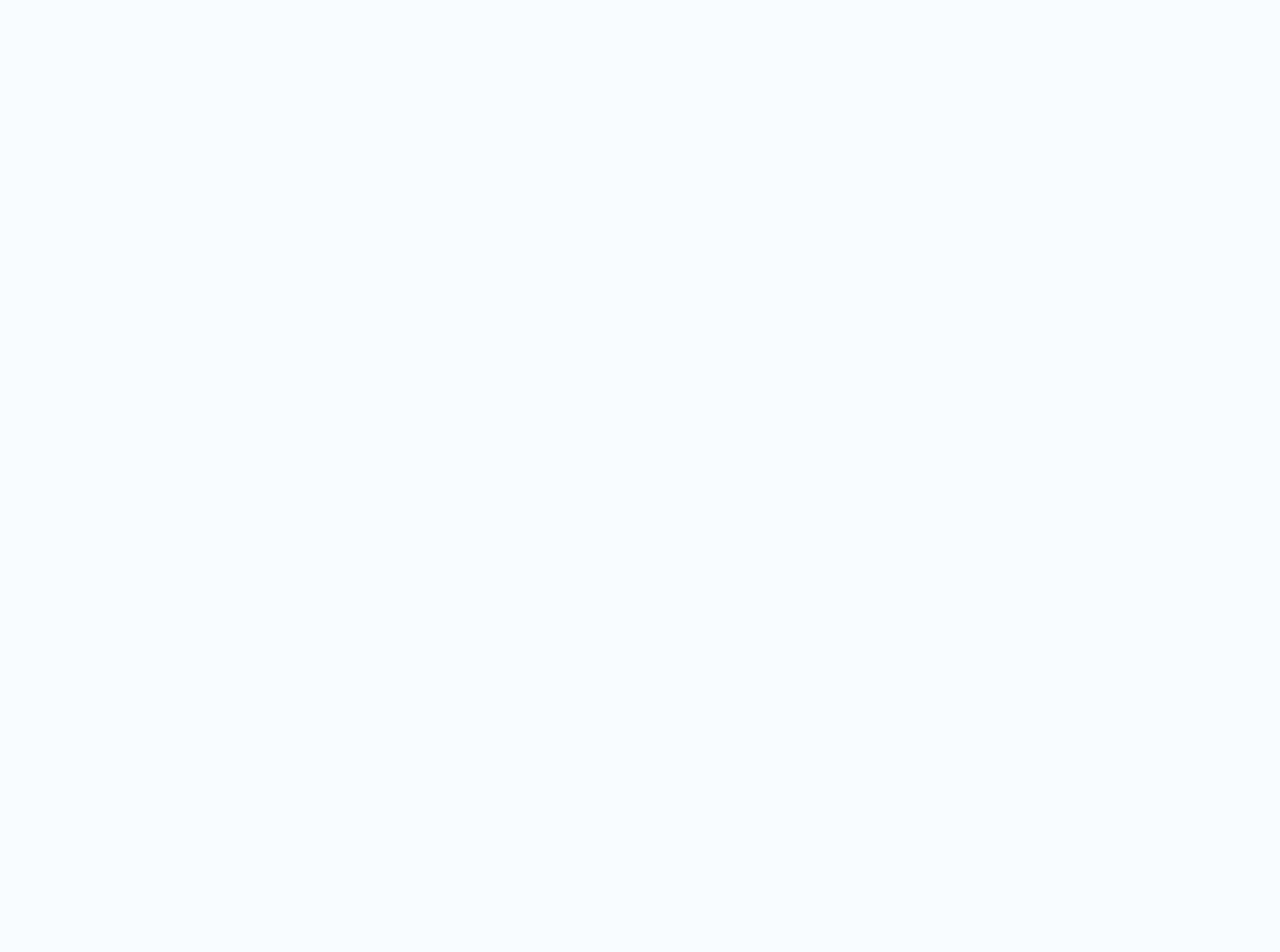
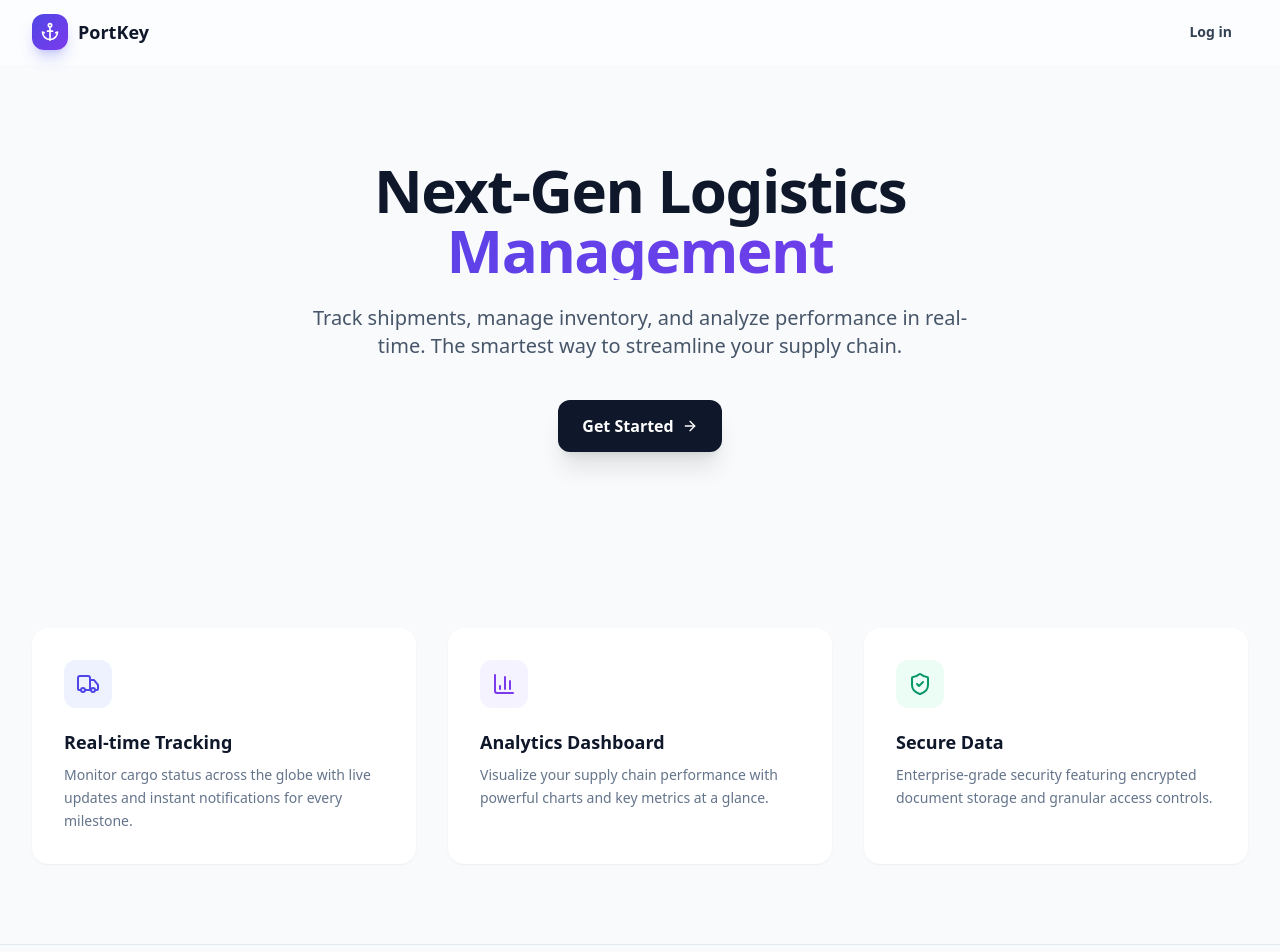
Before and after one commit to christian1202/IT342_G3_Basinillo_Lab1, a Next.js app in the folder web/: page / in a window 1280 px wide. Before the commit this address had no page. Shown: the top 952 px of the page. Before the commit the page ends 800 px from the top, so only its background shows below. Built offline with nearby package versions, Linux system fonts and the light colour scheme.

Commit message:
feat: implement a modern, dark-mode friendly landing page at the root path.

```diff
--- a/web/app/page.tsx
+++ b/web/app/page.tsx
@@ -1,8 +1,138 @@
-import { redirect } from "next/navigation";
+import Link from "next/link";
+import {
+  Anchor,
+  Truck,
+  BarChart3,
+  ShieldCheck,
+  ArrowRight,
+} from "lucide-react";
 
-/**
- * Root page — redirects to /login.
- */
-export default function HomePage() {
-  redirect("/login");
+/* ================================================================== */
+/*  Landing Page (Root)                                                */
+/*  Modern, dark-mode friendly landing page with Hero & Features.      */
+/*  Replaces the default redirect to /login.                           */
+/* ================================================================== */
+
+export default function LandingPage() {
+  return (
+    <div className="flex min-h-screen flex-col bg-slate-50 dark:bg-slate-950 transition-colors">
+      {/* ============================================================ */}
+      {/*  Header                                                      */}
+      {/* ============================================================ */}
+      <header className="fixed top-0 z-50 w-full border-b border-transparent bg-white/50 backdrop-blur-md transition-colors dark:bg-slate-950/50">
+        <div className="mx-auto flex h-16 max-w-7xl items-center justify-between px-4 sm:px-6 lg:px-8">
+          {/* Brand */}
+          <div className="flex items-center gap-2.5">
+            <div className="flex h-9 w-9 items-center justify-center rounded-xl bg-gradient-to-br from-indigo-600 to-violet-600 shadow-lg shadow-indigo-500/30">
+              <Anchor className="h-5 w-5 text-white" />
+            </div>
+            <span className="text-lg font-bold text-slate-900 dark:text-white">
+              PortKey
+            </span>
+          </div>
+
+          {/* Nav Actions */}
+          <Link
+            href="/login"
+            className="rounded-lg px-4 py-2 text-sm font-semibold text-slate-700 transition-colors hover:bg-slate-100 hover:text-slate-900 dark:text-slate-300 dark:hover:bg-slate-800 dark:hover:text-white"
+          >
+            Log in
+          </Link>
+        </div>
+      </header>
+
+      {/* ============================================================ */}
+      {/*  Main Content                                                */}
+      {/* ============================================================ */}
+      <main className="flex-1">
+        {/* ---- Hero Section ---- */}
+        <section className="relative overflow-hidden pt-32 pb-20 sm:pt-40 sm:pb-24">
+          {/* Decorative Blobs */}
+          <div className="pointer-events-none absolute inset-0 -z-10 overflow-hidden">
+            <div className="absolute top-0 left-1/2 -ml-[40rem] h-[40rem] w-[80rem] -translate-y-1/2 opacity-20 bg-gradient-to-tr from-indigo-500 to-violet-500 blur-3xl dark:opacity-10 sm:left-1/2 sm:opacity-30" />
+            <div className="absolute bottom-0 right-1/2 -mr-[40rem] h-[40rem] w-[80rem] translate-y-1/2 opacity-20 bg-gradient-to-tr from-cyan-400 to-blue-500 blur-3xl dark:opacity-10 sm:right-1/2 sm:opacity-30" />
+          </div>
+
+          <div className="mx-auto max-w-7xl px-4 text-center sm:px-6 lg:px-8">
+            <h1 className="text-4xl font-extrabold tracking-tight text-slate-900 dark:text-white sm:text-5xl md:text-6xl">
+              <span className="block">Next-Gen Logistics</span>
+              <span className="block bg-gradient-to-r from-indigo-600 to-violet-600 bg-clip-text text-transparent dark:from-indigo-400 dark:to-violet-400">
+                Management
+              </span>
+            </h1>
+
+            <p className="mx-auto mt-6 max-w-2xl text-lg text-slate-600 dark:text-slate-400 sm:text-xl">
+              Track shipments, manage inventory, and analyze performance in
+              real-time. The smartest way to streamline your supply chain.
+            </p>
+
+            <div className="mt-10 flex justify-center gap-4">
+              <Link
+                href="/login"
+                className="inline-flex items-center gap-2 rounded-xl bg-slate-900 px-6 py-3.5 text-base font-semibold text-white shadow-xl transition-all hover:bg-slate-800 hover:scale-105 active:scale-95 dark:bg-white dark:text-slate-900 dark:hover:bg-slate-100"
+              >
+                Get Started <ArrowRight className="h-4 w-4" />
+              </Link>
+            </div>
+          </div>
+        </section>
+
+        {/* ---- Features Grid ---- */}
+        <section className="py-20 bg-slate-50 dark:bg-slate-900/50">
+          <div className="mx-auto max-w-7xl px-4 sm:px-6 lg:px-8">
+            <div className="grid grid-cols-1 gap-8 md:grid-cols-3">
+              {/* Feature 1 */}
+              <div className="group rounded-2xl bg-white p-8 shadow-sm transition-all hover:shadow-md dark:bg-slate-900 dark:shadow-slate-800/50">
+                <div className="mb-5 inline-flex h-12 w-12 items-center justify-center rounded-xl bg-indigo-50 text-indigo-600 transition-colors group-hover:bg-indigo-600 group-hover:text-white dark:bg-indigo-900/30 dark:text-indigo-400">
+                  <Truck className="h-6 w-6" />
+                </div>
+                <h3 className="text-lg font-bold text-slate-900 dark:text-white">
+                  Real-time Tracking
+                </h3>
+                <p className="mt-2 text-sm leading-relaxed text-slate-500 dark:text-slate-400">
+                  Monitor cargo status across the globe with live updates and
+                  instant notifications for every milestone.
+                </p>
+              </div>
+
+              {/* Feature 2 */}
+              <div className="group rounded-2xl bg-white p-8 shadow-sm transition-all hover:shadow-md dark:bg-slate-900 dark:shadow-slate-800/50">
+                <div className="mb-5 inline-flex h-12 w-12 items-center justify-center rounded-xl bg-violet-50 text-violet-600 transition-colors group-hover:bg-violet-600 group-hover:text-white dark:bg-violet-900/30 dark:text-violet-400">
+                  <BarChart3 className="h-6 w-6" />
+                </div>
+                <h3 className="text-lg font-bold text-slate-900 dark:text-white">
+                  Analytics Dashboard
+                </h3>
+                <p className="mt-2 text-sm leading-relaxed text-slate-500 dark:text-slate-400">
+                  Visualize your supply chain performance with powerful charts
+                  and key metrics at a glance.
+                </p>
+              </div>
+
+              {/* Feature 3 */}
+              <div className="group rounded-2xl bg-white p-8 shadow-sm transition-all hover:shadow-md dark:bg-slate-900 dark:shadow-slate-800/50">
+                <div className="mb-5 inline-flex h-12 w-12 items-center justify-center rounded-xl bg-emerald-50 text-emerald-600 transition-colors group-hover:bg-emerald-600 group-hover:text-white dark:bg-emerald-900/30 dark:text-emerald-400">
+                  <ShieldCheck className="h-6 w-6" />
+                </div>
+                <h3 className="text-lg font-bold text-slate-900 dark:text-white">
+                  Secure Data
+                </h3>
+                <p className="mt-2 text-sm leading-relaxed text-slate-500 dark:text-slate-400">
+                  Enterprise-grade security featuring encrypted document storage
+                  and granular access controls.
+                </p>
+              </div>
+            </div>
+          </div>
+        </section>
+      </main>
+
+      {/* ============================================================ */}
+      {/*  Footer                                                      */}
+      {/* ============================================================ */}
+      <footer className="border-t border-slate-200 py-8 text-center text-sm text-slate-500 dark:border-slate-800 dark:text-slate-400">
+        <p>© 2026 PortKey Logistics. All rights reserved.</p>
+      </footer>
+    </div>
+  );
 }
```
